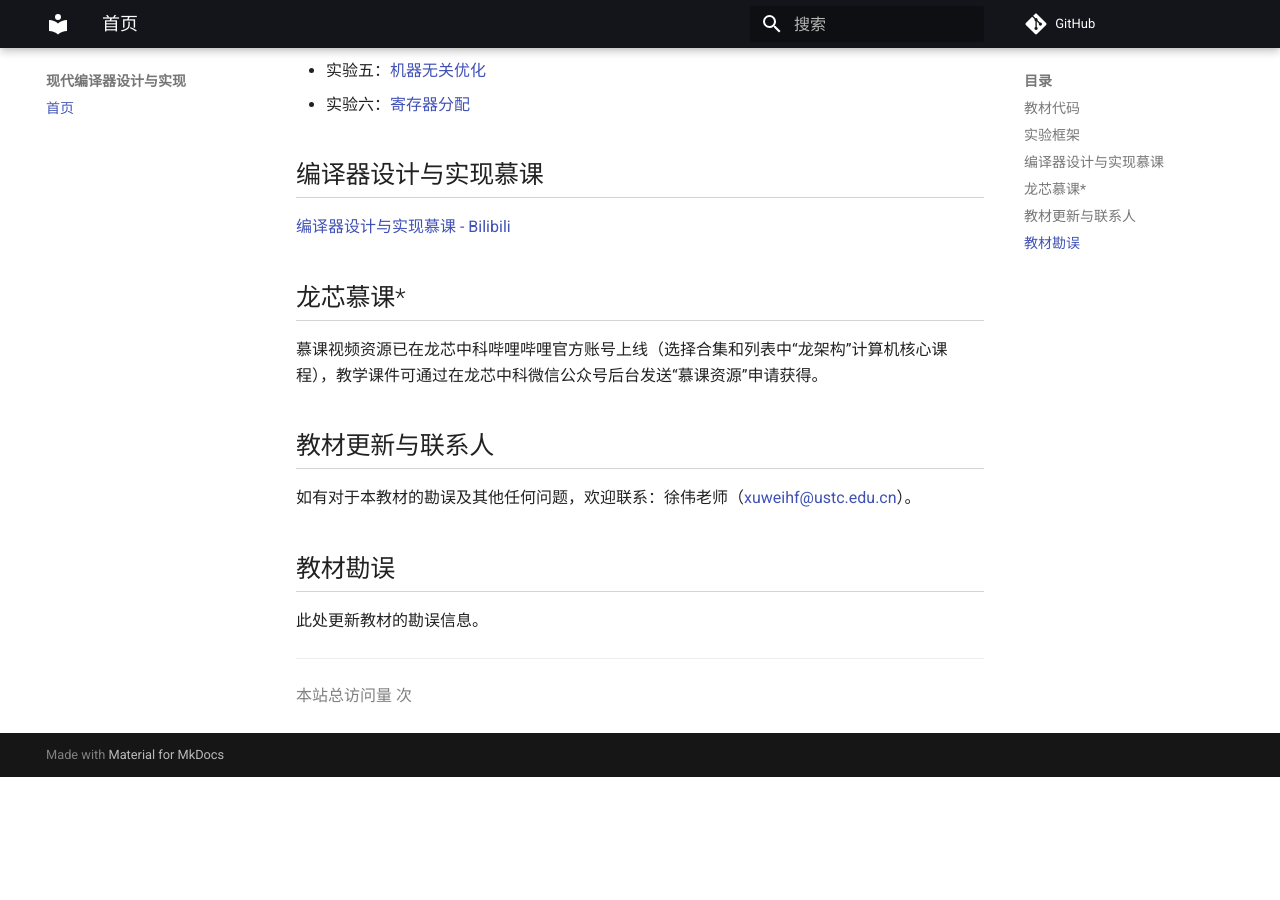
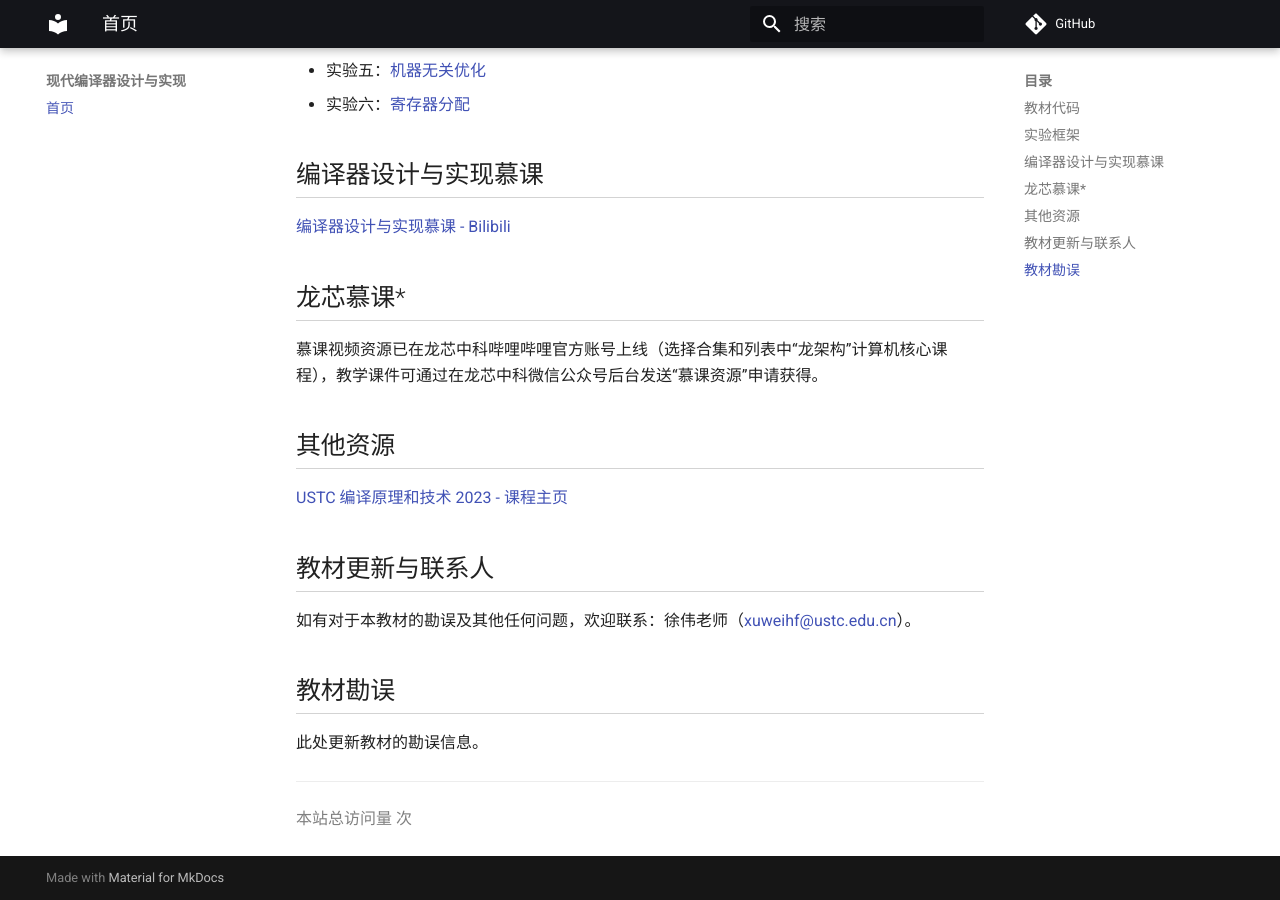
Before and after one commit to ustc-compiler-principles/textbook, an MkDocs documentation site: the page built from docs/README.md, in a window 1280 px wide and 900 px high, scrolled down 501 px. Built offline with MkDocs 1.6.1 and Material for MkDocs 9.7.7, drawn with Linux system fonts in a browser that asks for light colours; comment, search, counter and statistics services are not loaded; before the commit the page ends 1278 px from its top, so only the background shows below that.

Commit message:
Update README.md

```diff
--- a/docs/README.md
+++ b/docs/README.md
@@ -23,6 +23,10 @@
 
 慕课视频资源已在龙芯中科哔哩哔哩官方账号上线（选择合集和列表中“龙架构”计算机核心课程），教学课件可通过在龙芯中科微信公众号后台发送“慕课资源”申请获得。
 
+## 其他资源
+
+[USTC 编译原理和技术 2023 - 课程主页](https://ustc-compiler-principles.github.io/2023/lab0/)
+
 ## 教材更新与联系人
 
 如有对于本教材的勘误及其他任何问题，欢迎联系：徐伟老师（[xuweihf@ustc.edu.cn](mailto:xuweihf@ustc.edu.cn)）。
```
